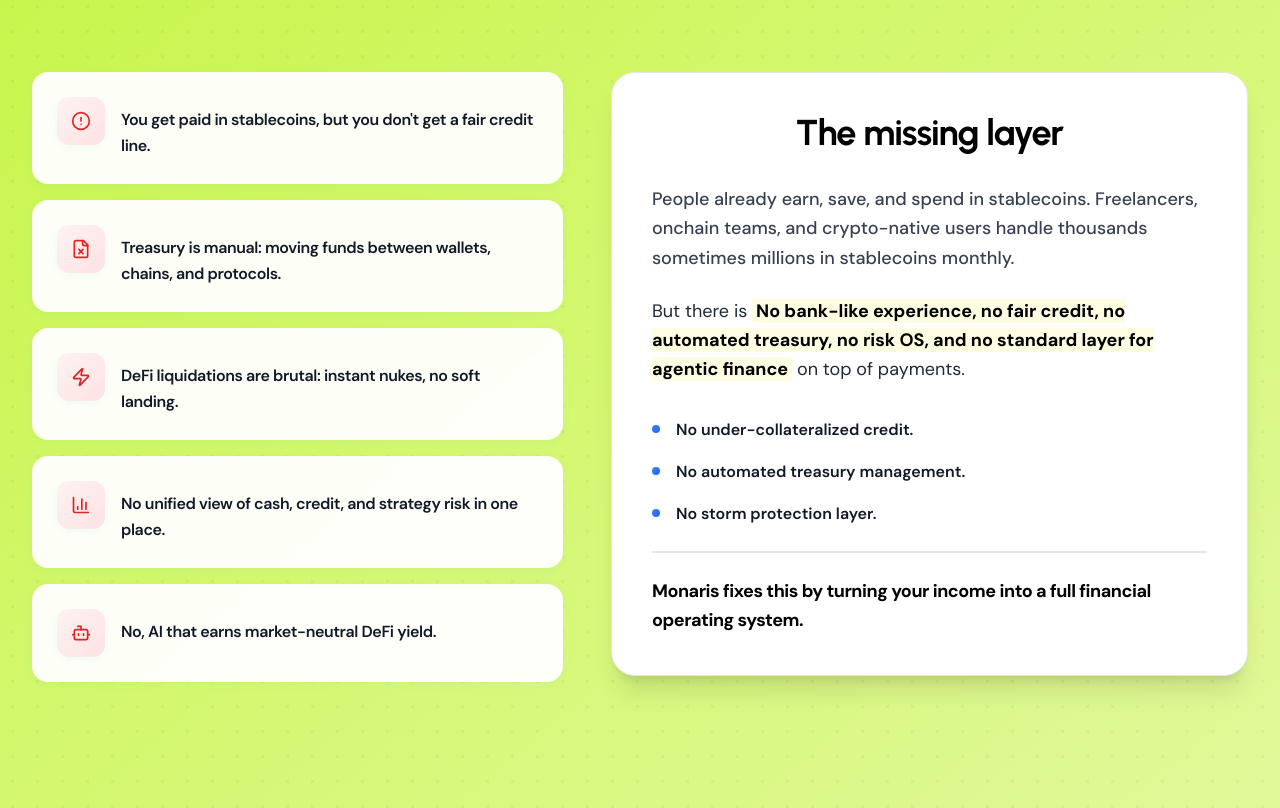
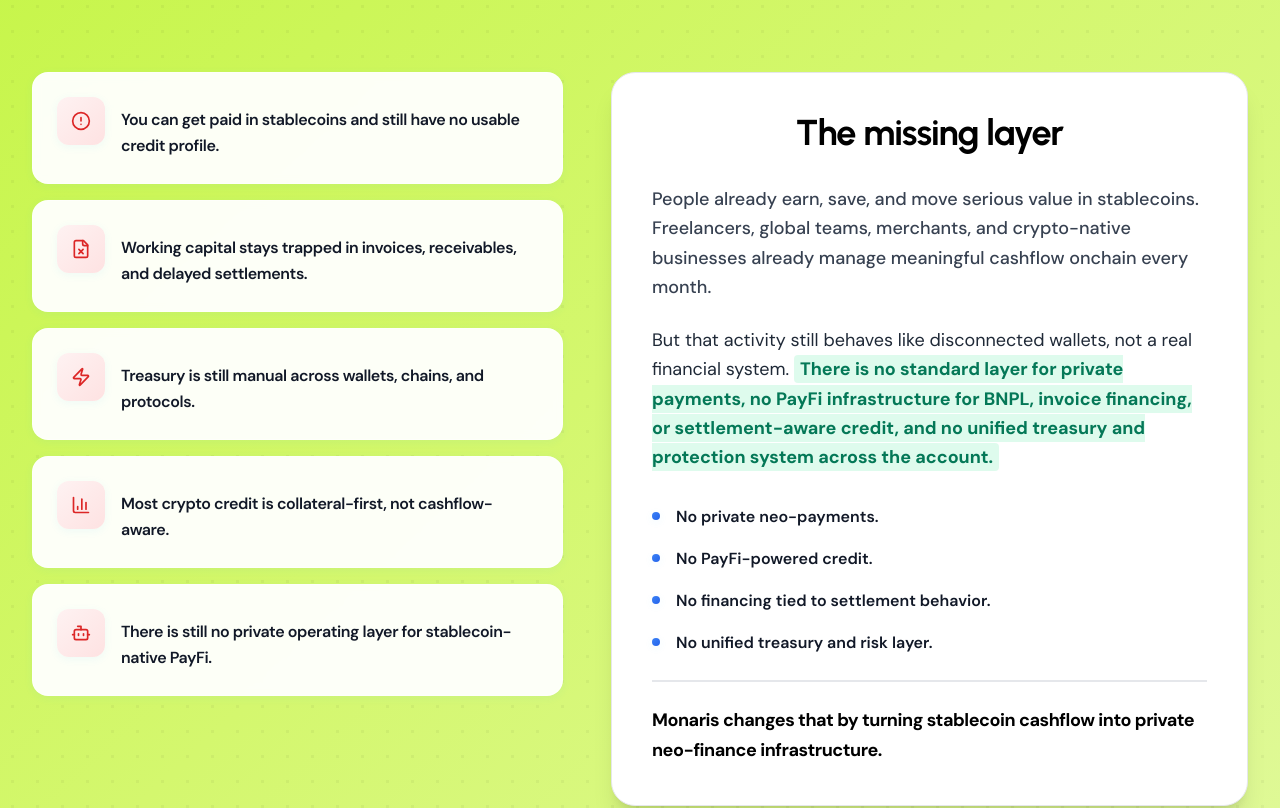
Before and after one commit to Adityaakr/FC-Protocol, a React (Vite) app: page / in a window 1280 px wide. Shown: the part 1270-2078 px from the top of the page. Built offline with nearby package versions, Linux system fonts and the light colour scheme; the HTML template or start-up script is replaced by a standard one.

Commit message:
Rewrite problem section for PayFi positioning

```diff
--- a/src/components/sections/ProblemSection.tsx
+++ b/src/components/sections/ProblemSection.tsx
@@ -4,23 +4,23 @@ import { AlertCircle, FileX, Zap, BarChart3, Bot } from "lucide-react";
 const problems = [
   {
     icon: AlertCircle,
-    text: "You get paid in stablecoins, but you don't get a fair credit line.",
+    text: "You can get paid in stablecoins and still have no usable credit profile.",
   },
   {
     icon: FileX,
-    text: "Treasury is manual: moving funds between wallets, chains, and protocols.",
+    text: "Working capital stays trapped in invoices, receivables, and delayed settlements.",
   },
   {
     icon: Zap,
-    text: "DeFi liquidations are brutal: instant nukes, no soft landing.",
+    text: "Treasury is still manual across wallets, chains, and protocols.",
   },
   {
     icon: BarChart3,
-    text: "No unified view of cash, credit, and strategy risk in one place.",
+    text: "Most crypto credit is collateral-first, not cashflow-aware.",
   },
   {
     icon: Bot,
-    text: "No, AI that earns market-neutral DeFi yield.",
+    text: "There is still no private operating layer for stablecoin-native PayFi.",
   },
 ];
 
@@ -46,12 +46,11 @@ export const ProblemSection = () => {
           className="text-center mb-20"
         >
           <h2 className="text-4xl sm:text-5xl lg:text-6xl font-display font-bold text-black mb-4 leading-tight tracking-tight">
-            Today, Stablecoin Income has{" "}
+            Stablecoin cashflow still lacks a{" "}
             <span className="relative inline-block text-blue-600">
-              no real credit
+              real financial layer
               <div className="absolute -bottom-1 left-0 right-0 h-1 bg-blue-400/30 rounded-full" />
             </span>
-            {" "}for Humans & AI Agents.
           </h2>
         </motion.div>
 
@@ -101,33 +100,38 @@ export const ProblemSection = () => {
 
                 <div className="space-y-6 text-gray-800">
                   <p className="text-lg leading-relaxed font-medium text-gray-700">
-                    People already earn, save, and spend in stablecoins. Freelancers, onchain teams, and
-                    crypto-native users handle thousands sometimes millions in stablecoins monthly.
+                    People already earn, save, and move serious value in stablecoins. Freelancers, global teams, merchants, and crypto-native businesses already manage meaningful cashflow onchain every month.
                   </p>
 
                   <p className="text-lg leading-relaxed text-gray-800">
-                    But there is <strong className="text-black font-bold bg-yellow-100/50 px-1 rounded">No bank-like experience, no fair credit, no automated treasury, no risk OS, and no standard layer for agentic finance</strong>{" "}
-                    on top of payments.
+                    But that activity still behaves like disconnected wallets, not a real financial system.{" "}
+                    <span className="font-bold text-emerald-700 bg-emerald-100/70 px-1.5 py-0.5 rounded">
+                      There is no standard layer for private payments, no PayFi infrastructure for BNPL, invoice financing, or settlement-aware credit, and no unified treasury and protection system across the account.
+                    </span>
                   </p>
 
                   <ul className="space-y-4 text-gray-900 pt-2">
                     <li className="flex items-start gap-4 group">
                       <span className="w-2 h-2 rounded-full bg-gradient-to-br from-blue-500 to-blue-600 mt-2 flex-shrink-0 shadow-sm" />
-                      <span className="font-semibold text-base leading-relaxed">No under-collateralized credit.</span>
+                      <span className="font-semibold text-base leading-relaxed">No private neo-payments.</span>
                     </li>
                     <li className="flex items-start gap-4 group">
                       <span className="w-2 h-2 rounded-full bg-gradient-to-br from-blue-500 to-blue-600 mt-2 flex-shrink-0 shadow-sm" />
-                      <span className="font-semibold text-base leading-relaxed">No automated treasury management.</span>
+                      <span className="font-semibold text-base leading-relaxed">No PayFi-powered credit.</span>
                     </li>
                     <li className="flex items-start gap-4 group">
                       <span className="w-2 h-2 rounded-full bg-gradient-to-br from-blue-500 to-blue-600 mt-2 flex-shrink-0 shadow-sm" />
-                      <span className="font-semibold text-base leading-relaxed">No storm protection layer.</span>
+                      <span className="font-semibold text-base leading-relaxed">No financing tied to settlement behavior.</span>
+                    </li>
+                    <li className="flex items-start gap-4 group">
+                      <span className="w-2 h-2 rounded-full bg-gradient-to-br from-blue-500 to-blue-600 mt-2 flex-shrink-0 shadow-sm" />
+                      <span className="font-semibold text-base leading-relaxed">No unified treasury and risk layer.</span>
                     </li>
                   </ul>
 
                   <div className="pt-6 mt-8 border-t-2 border-gray-200">
                     <p className="text-black font-bold text-lg leading-relaxed tracking-tight">
-                    Monaris fixes this by turning your income into a full financial operating system.
+                      Monaris changes that by turning stablecoin cashflow into private neo-finance infrastructure.
                     </p>
                   </div>
                 </div>
```
